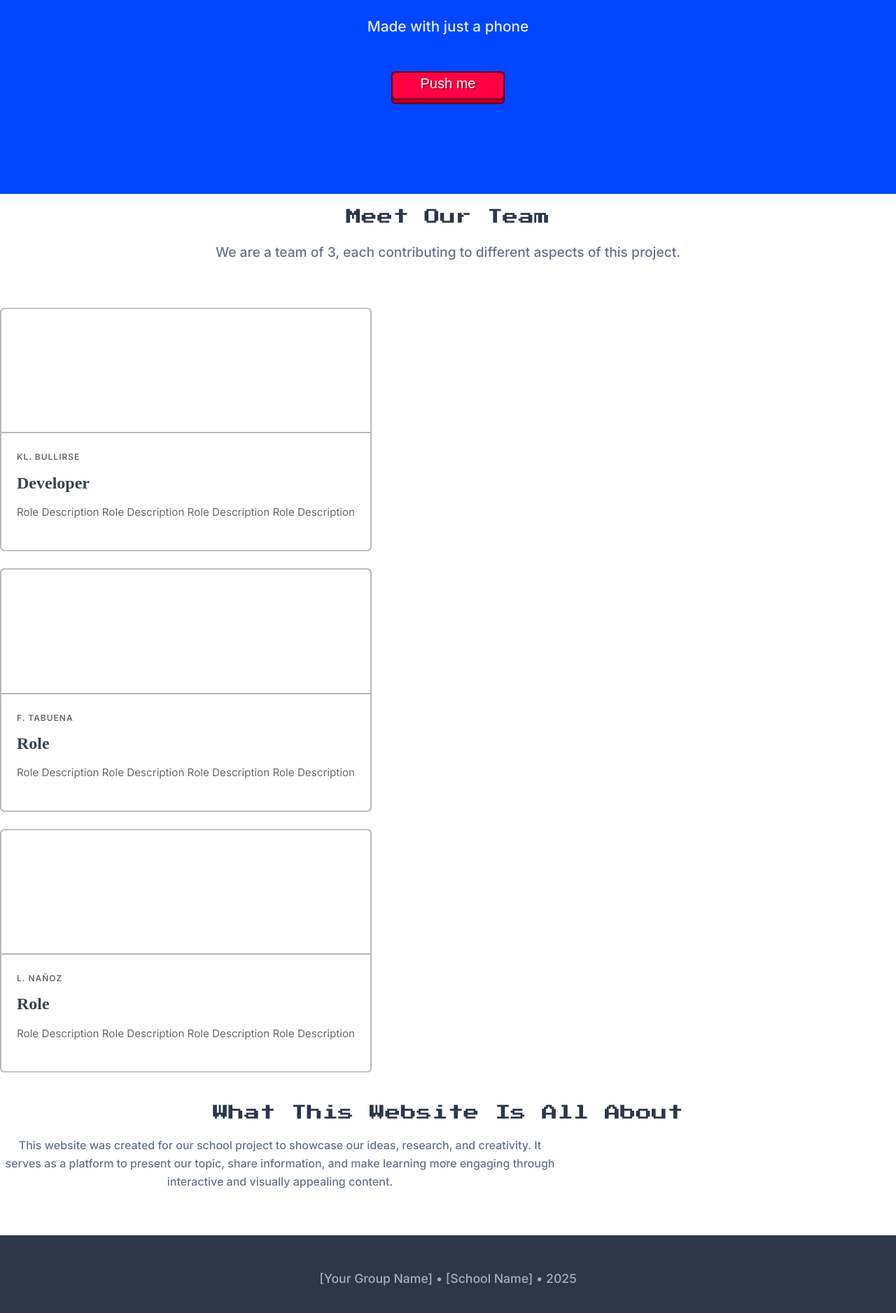
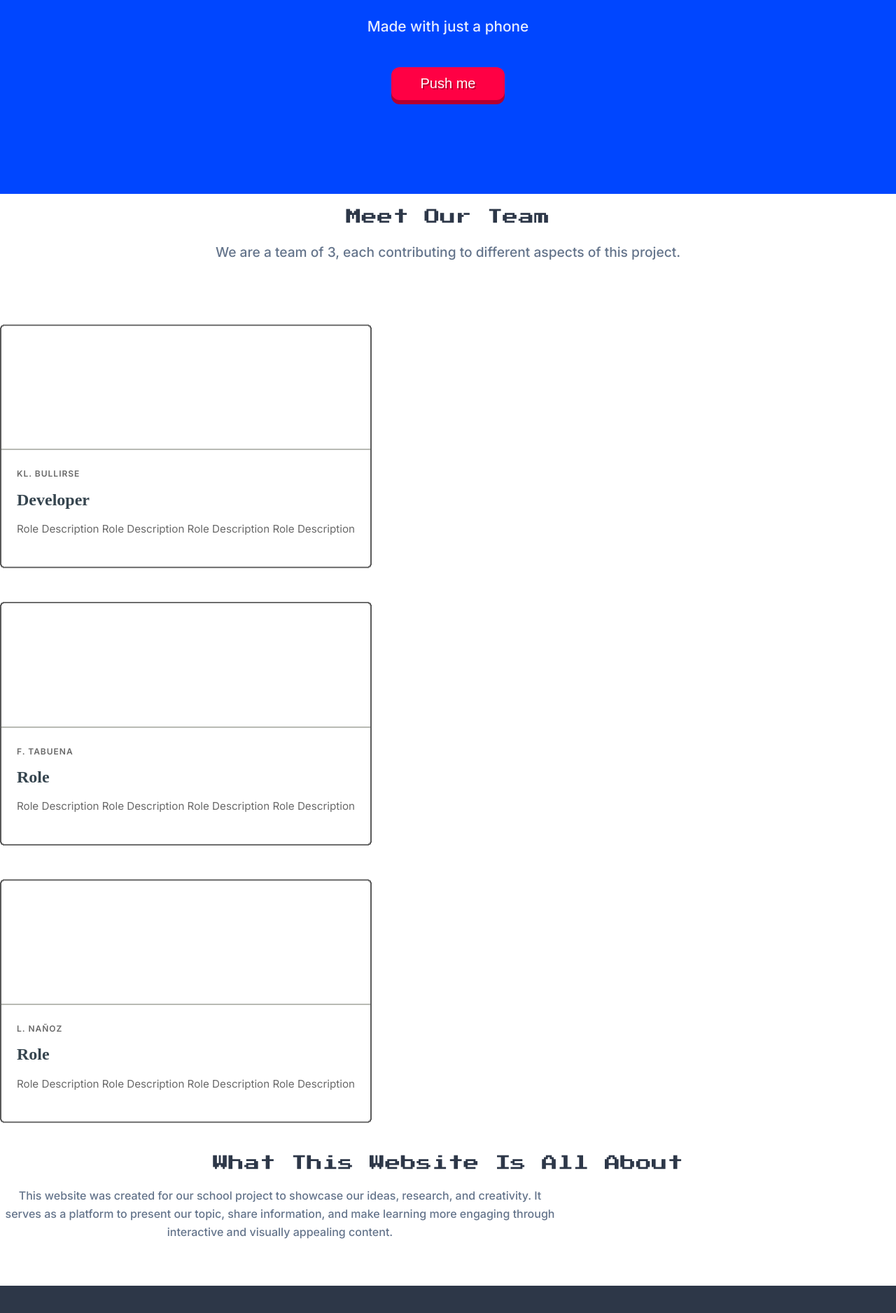
Before and after one commit to dotken/school-web, a plain HTML site: page index.html in a window 1280 px wide. Shown: the part 284-2160 px from the top of the page at 70% size. Drawn offline with Linux system fonts and the light colour scheme; a small style sheet from the web is missing; a web font is replaced by a local one.

Commit message:
Add files via upload

```diff
--- a/index.html
+++ b/index.html
@@ -9,7 +9,9 @@
     <link rel="preconnect" href="https://fonts.googleapis.com">
 <link rel="preconnect" href="https://fonts.gstatic.com" crossorigin>
 <link href="https://fonts.googleapis.com/css2?family=Press+Start+2P&display=swap" rel="stylesheet">
-<link href="https://fonts.cdnfonts.com/css/minecraftia" rel="stylesheet">
+<link href="https://fonts.cdnfonts.com/css/pixelon" rel="stylesheet">
+<link href="https://raw.githubusercontent.com/linusg/serenityos-emoji-font/refs/heads/main/SerenityOS-Emoji.css" rel="stylesheet">
+
 
 </head>
 <body>
@@ -29,11 +31,14 @@
             <div class="hero-content">
                 <h1>Welcome to Our Website</h1>
                 <p class="hero-subtitle">Made with just a phone</p>
-                <button class="pushable pixel-corners--wrapper" style="--border-color:#660018; --border-size: 1px;">
-  <span class="front pixel-corners--wrapper" style="--border-color: #660018; --border-size: 1px;">
-    Push me
-  </span>
+
+
+<!-- HTML !-->
+<button class="pushable">
+  <span class="front"> Push me </span>
 </button>
+
+
             </div>
         </div>
     </section>
@@ -44,9 +49,15 @@
             <h2 class="section-title">Meet Our Team</h2>
             <p class="team-intro">We are a team of 3, each contributing to different aspects of this project.</p>
 
+  <!-- HTML !-->
 
 <!-- wrap all cards in one section/container -->
-    <div class="course-card pixel-corners--wrapper" style="--border-color:#b8bab4;">
+<div class="card-layer">
+  <div class="course-card card-back
+  pixel-corners--wrapper"
+  style="--border-color:#5A5A5A;"></div>
+
+  <div class="course-card pixel-corners--wrapper" style="--border-color:#5A5A5A;">
     <div class="card-image python-scene"></div>
     <div class="card-content">
       <div class="course-label">KL. Bullirse</div>
@@ -54,14 +65,16 @@
       <p class="course-description">
         Role Description Role Description Role Description Role Description
       </p>
-
+    </div>
   </div>
 </div>
 
-
   <!-- HTML card -->
-
-    <div class="course-card pixel-corners--wrapper" style="--border-color:#b8bab4;">
+<div class="card-layer">
+  <div class="course-card card-back
+  pixel-corners--wrapper"
+  style="--border-color:#5A5A5A;"></div>
+    <div class="course-card pixel-corners--wrapper" style="--border-color:#5A5A5A;">
       <div class="card-image html-scene"></div>
       <div class="card-content">
         <div class="course-label">F. Tabuena</div>
@@ -71,11 +84,14 @@
         </p>
       </div>
     </div>
-
+</div>
 
   <!-- CSS card -->
-
-<div class="course-card pixel-corners--wrapper" style="--border-color:#b8bab4;">
+<div class="card-layer">
+  <div class="course-card card-back
+  pixel-corners--wrapper"
+  style="--border-color:#5A5A5A;"></div>
+<div class="course-card pixel-corners--wrapper" style="--border-color:#5A5A5A;">
       <div class="card-image css-scene"></div>
       <div class="card-content">
         <div class="course-label">L. Nañoz</div>
@@ -87,28 +103,26 @@
       <span class="card-shadow">
       </span>
     </div>
-
+  </div>
 
 </section>
 
-<div class="course-card>
-<section class="projects">
-    <div class="container">
+<div>
+
         <h2 class="section-title">What This Website Is All About</h2>
         <p class="project-description">
             This website was created for our school project to showcase our ideas, research, and creativity. It serves as a platform to present our topic, share information, and make learning more engaging through interactive and visually appealing content.
-
         </p>
     </div>
-</section>
+
 
     <!-- FOOTER -->
     <footer class="footer">
         <div class="container">
-            <p>[Your Group Name] • [School Name] • 2025</p>
+            <p>SY • 2025-2026   </p>
         </div>
     </footer>
 
-    <script src="script.js"></script>
+
 </body>
 </html>
```
Lines whose indentation alone changed are shown as unchanged.
